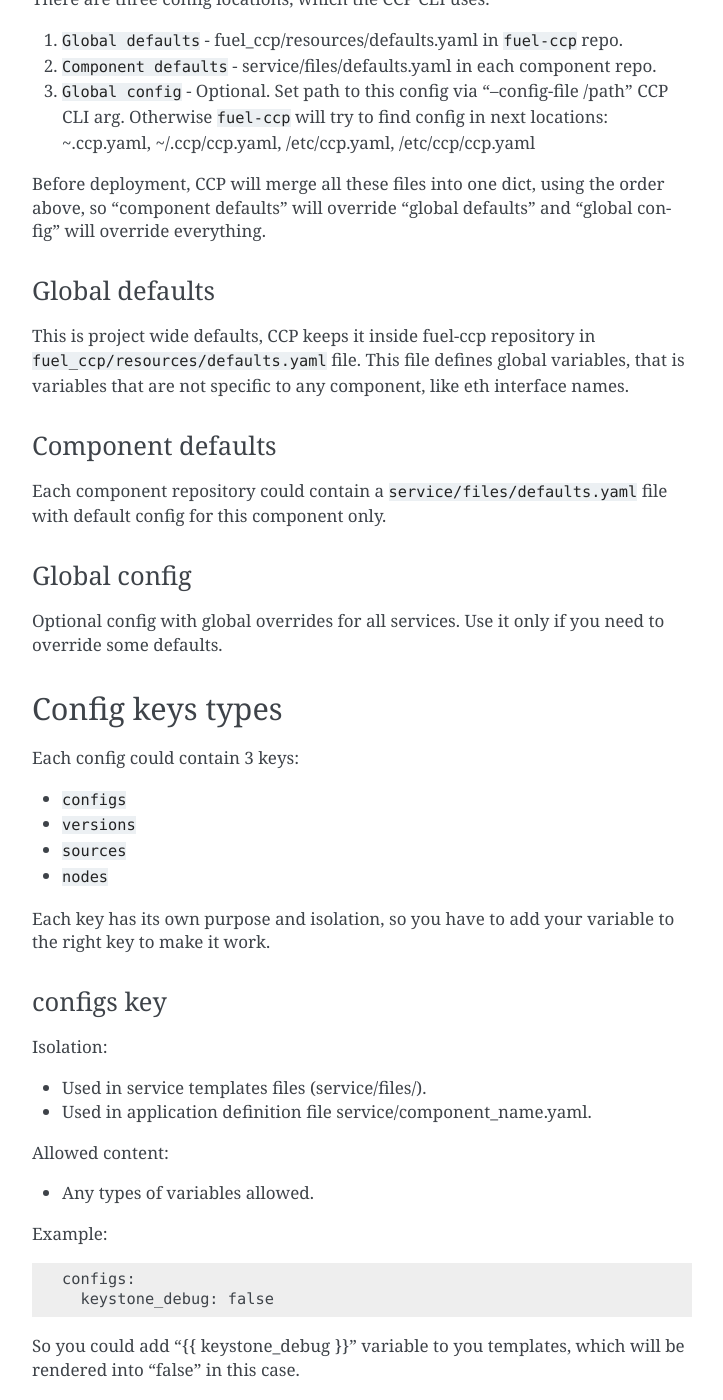
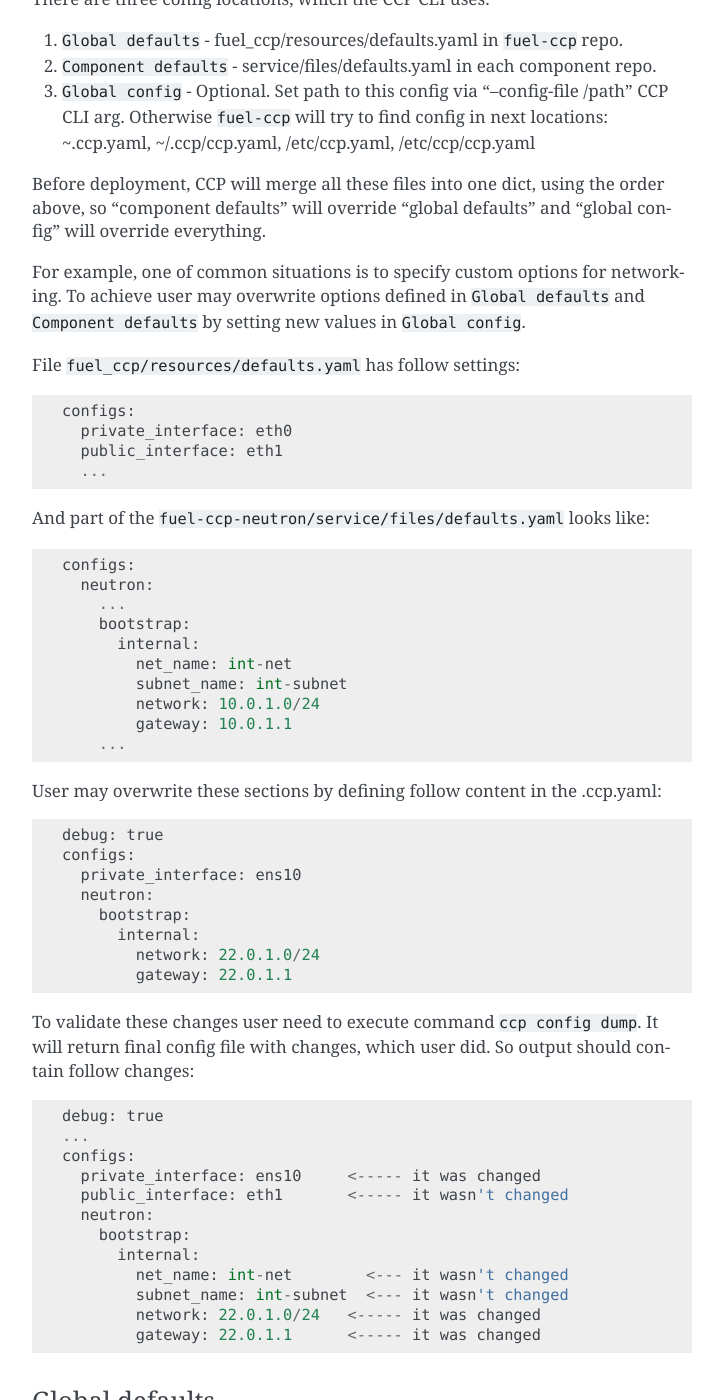
Before and after one commit to openstack-archive/fuel-ccp, a Sphinx documentation site: the page built from doc/source/app_def_guide.rst, in a window 1280 px wide and 1400 px high, scrolled down 710 px. Shown: the whole window, without its empty margins (388-1111 px from the left). Built offline with Sphinx 7.4.7, drawn with Linux system fonts in a browser that asks for light colours.

```diff
--- a/doc/source/app_def_guide.rst
+++ b/doc/source/app_def_guide.rst
@@ -43,6 +43,69 @@
 Before deployment, CCP will merge all these files into one dict, using the
 order above, so "component defaults" will override "global defaults" and
 "global config" will override everything.
+
+For example, one of common situations is to specify custom options for
+networking. To achieve user may overwrite options defined in
+``Global defaults`` and ``Component defaults`` by setting new values in
+``Global config``.
+
+File ``fuel_ccp/resources/defaults.yaml`` has follow settings:
+
+::
+
+  configs:
+    private_interface: eth0
+    public_interface: eth1
+    ...
+
+And part of the ``fuel-ccp-neutron/service/files/defaults.yaml`` looks like:
+
+::
+
+  configs:
+    neutron:
+      ...
+      bootstrap:
+        internal:
+          net_name: int-net
+          subnet_name: int-subnet
+          network: 10.0.1.0/24
+          gateway: 10.0.1.1
+      ...
+
+User may overwrite these sections by defining follow content in the .ccp.yaml:
+
+::
+
+  debug: true
+  configs:
+    private_interface: ens10
+    neutron:
+      bootstrap:
+        internal:
+          network: 22.0.1.0/24
+          gateway: 22.0.1.1
+
+To validate these changes user need to execute command ``ccp config dump``.
+It will return final config file with changes, which user did. So output should
+contain follow changes:
+
+::
+
+  debug: true
+  ...
+  configs:
+    private_interface: ens10     <----- it was changed
+    public_interface: eth1       <----- it wasn't changed
+    neutron:
+      bootstrap:
+        internal:
+          net_name: int-net        <--- it wasn't changed
+          subnet_name: int-subnet  <--- it wasn't changed
+          network: 22.0.1.0/24   <----- it was changed
+          gateway: 22.0.1.1      <----- it was changed
+
+
 
 Global defaults
 ---------------
```
